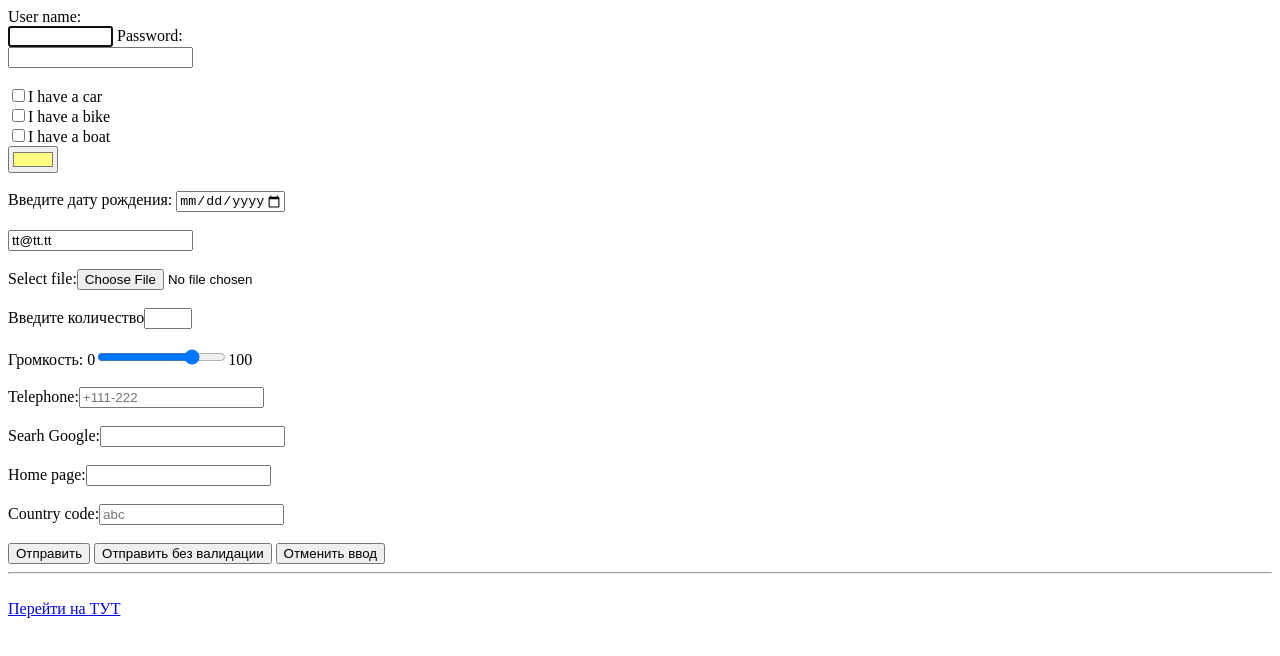
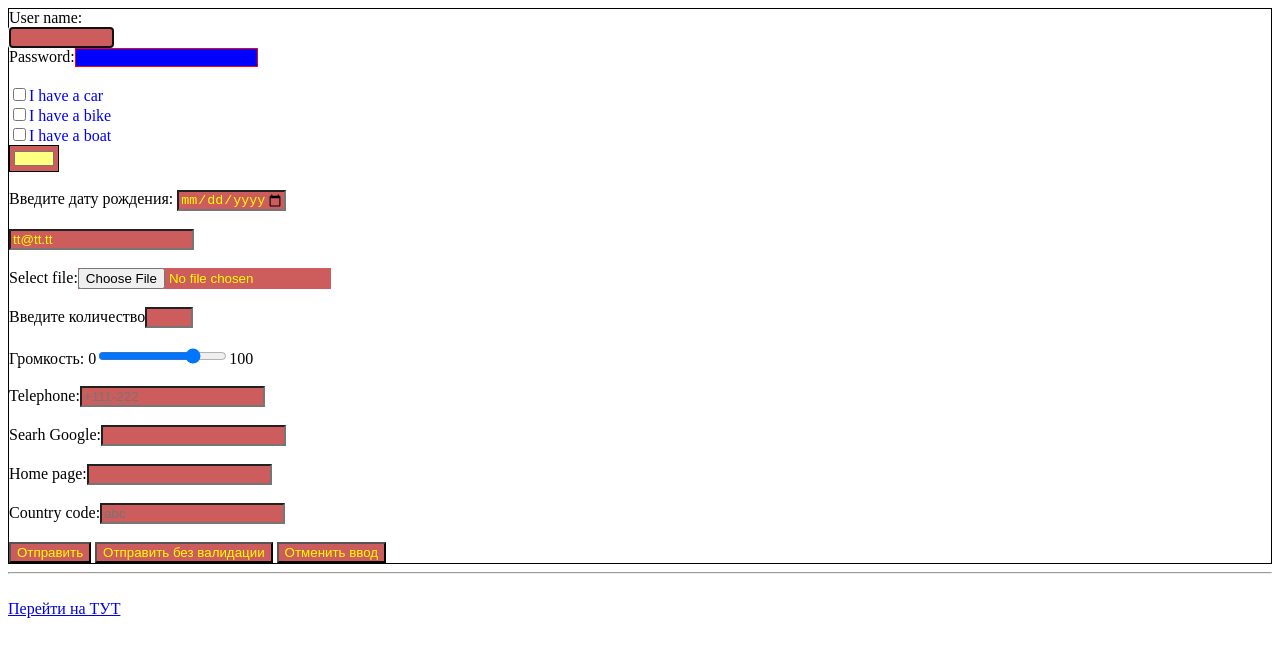
Before and after one commit to SergeySalimov/ClassWork, a plain HTML site: page lesson-6/form-2.html in a window 1280 px wide. Drawn offline with Linux system fonts and the light colour scheme.

Commit message:
feat(style.css): create

```diff
--- a/lesson-6/form-2.html
+++ b/lesson-6/form-2.html
@@ -3,6 +3,12 @@
 <head>
   <meta charset="UTF-8">
   <title>Form 2</title>
+  <style>
+    form {
+      border: 1px solid black;
+    }
+  </style>
+  <link rel="stylesheet" href="style.css" />
 </head>
 <body>
 <form action="http://fe.it-academy.by/TestForm.php" method="get"
@@ -13,9 +19,8 @@
          name="Username"
          maxlength="9"
          size="10"
-         autofocus/>
-  Password:<br/>
-  <input type="password" name="Psw"/><br/><br/>
+         autofocus/><br/> <!-- tghh-->
+  Password:<input type="password" name="Psw" style="background: blue; border: 1px red solid"/><br/><br/>
   <input type="checkbox"
          id="vehicle"
          name="Vehicle1"
--- /dev/null
+++ b/lesson-6/style.css
@@ -0,0 +1,8 @@
+input {
+    background: indianred;
+    color: yellow;
+}
+/* Comment  */
+label {
+    color: blue;
+}
```
